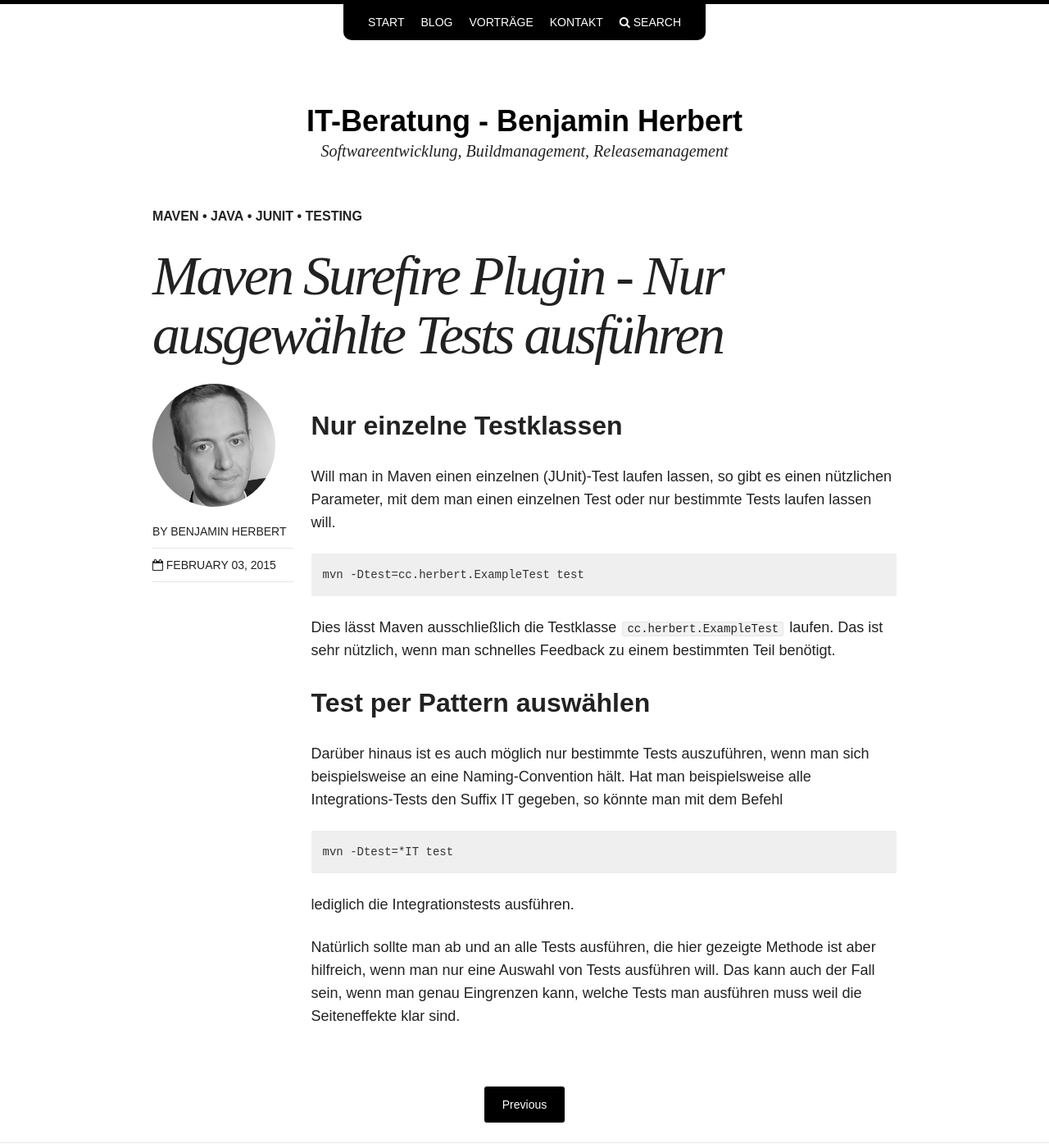
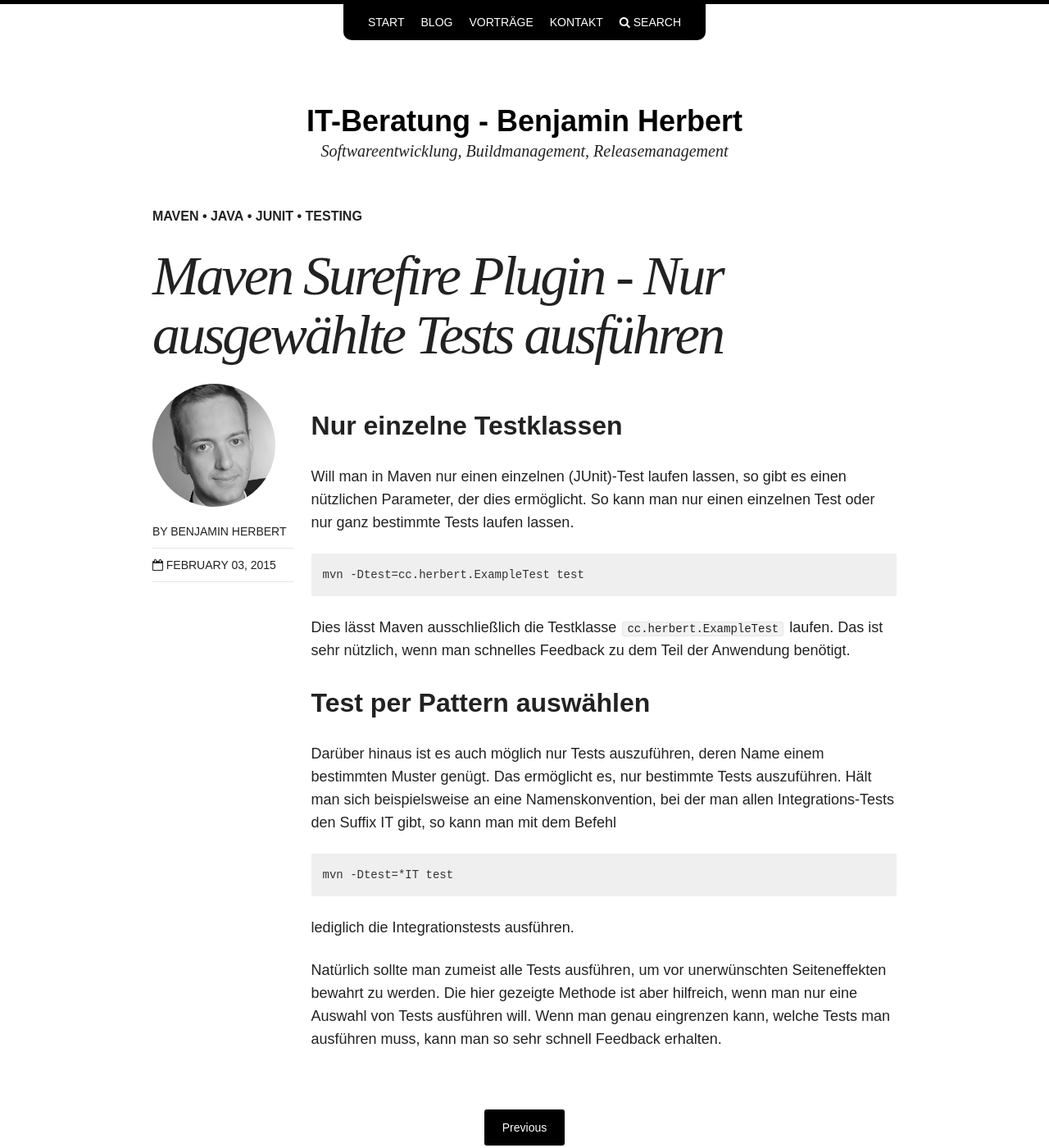
Before and after one commit to BenjaminHerbert/BenjaminHerbert.github.io, a Jekyll site: the page built from _posts/blog/2015-02-03-maven-run-a-single-junit-test.md, in a window 1280 px wide and 1400 px high. Shown: the whole window at 82% size. Built offline with Jekyll 4.4.1, drawn with Linux system fonts in a browser that asks for light colours; nearby versions of some CDN libraries.

Commit message:
Rewording and fixed typo

````diff
--- a/_posts/blog/2015-02-03-maven-run-a-single-junit-test.md
+++ b/_posts/blog/2015-02-03-maven-run-a-single-junit-test.md
@@ -11,28 +11,28 @@ author: benjamin_herbert
 
 ## Nur einzelne Testklassen
 
-Will man in Maven einen einzelnen (JUnit)-Test laufen lassen, so gibt es einen
-nützlichen Parameter, mit dem man einen einzelnen Test oder nur bestimmte Tests
-laufen lassen will.
+Will man in Maven nur einen einzelnen (JUnit)-Test laufen lassen, so gibt es einen
+nützlichen Parameter, der dies ermöglicht. So kann man nur einen einzelnen Test oder
+nur ganz bestimmte Tests laufen lassen.
 
 ```
 mvn -Dtest=cc.herbert.ExampleTest test
 ```
 Dies lässt Maven ausschließlich die Testklasse ```cc.herbert.ExampleTest``` laufen.
-Das ist sehr nützlich, wenn man schnelles Feedback zu einem bestimmten Teil benötigt.
+Das ist sehr nützlich, wenn man schnelles Feedback zu dem Teil der Anwendung benötigt.
 
 ## Test per Pattern auswählen
 
-Darüber hinaus ist es auch möglich nur bestimmte Tests auszuführen, wenn man sich
-beispielsweise an eine Naming-Convention hält. Hat man beispielsweise alle Integrations-Tests
-den Suffix IT gegeben, so könnte man mit dem Befehl
+Darüber hinaus ist es auch möglich nur Tests auszuführen, deren Name einem bestimmten Muster genügt.
+Das ermöglicht es, nur bestimmte Tests auszuführen. Hält man sich beispielsweise an eine Namenskonvention, bei der man allen Integrations-Tests
+den Suffix IT gibt, so kann man mit dem Befehl
 
 ```
 mvn -Dtest=*IT test
 ```
 lediglich die Integrationstests ausführen.
 
-Natürlich sollte man ab und an alle Tests ausführen, die hier gezeigte Methode
-ist aber hilfreich, wenn man nur eine Auswahl von Tests ausführen will. Das kann
-auch der Fall sein, wenn man genau Eingrenzen kann, welche Tests man ausführen muss
-weil die Seiteneffekte klar sind.
+Natürlich sollte man zumeist alle Tests ausführen, um vor unerwünschten Seiteneffekten bewahrt zu werden.
+Die hier gezeigte Methode ist aber hilfreich, wenn man nur eine Auswahl von Tests ausführen will.
+Wenn man genau eingrenzen kann, welche Tests man ausführen muss, kann man so sehr
+schnell Feedback erhalten.
````
